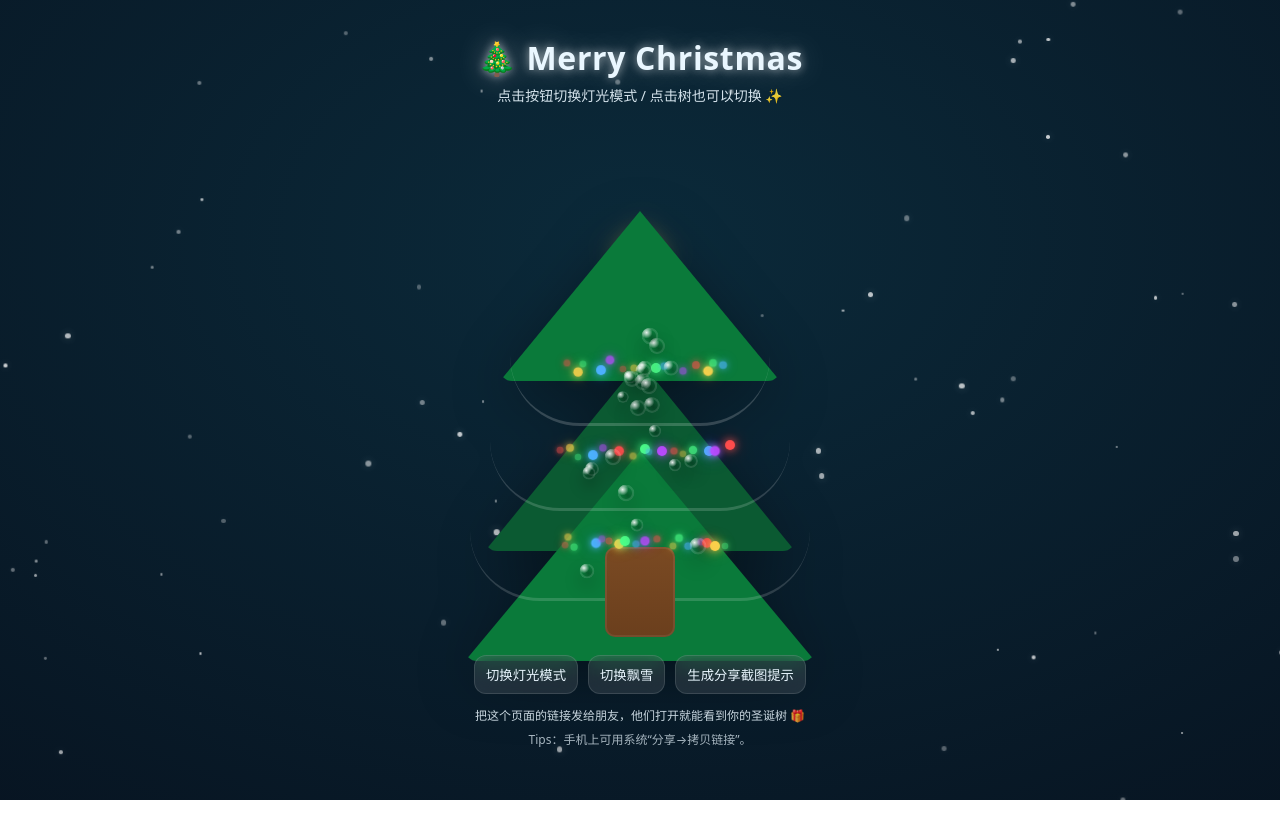
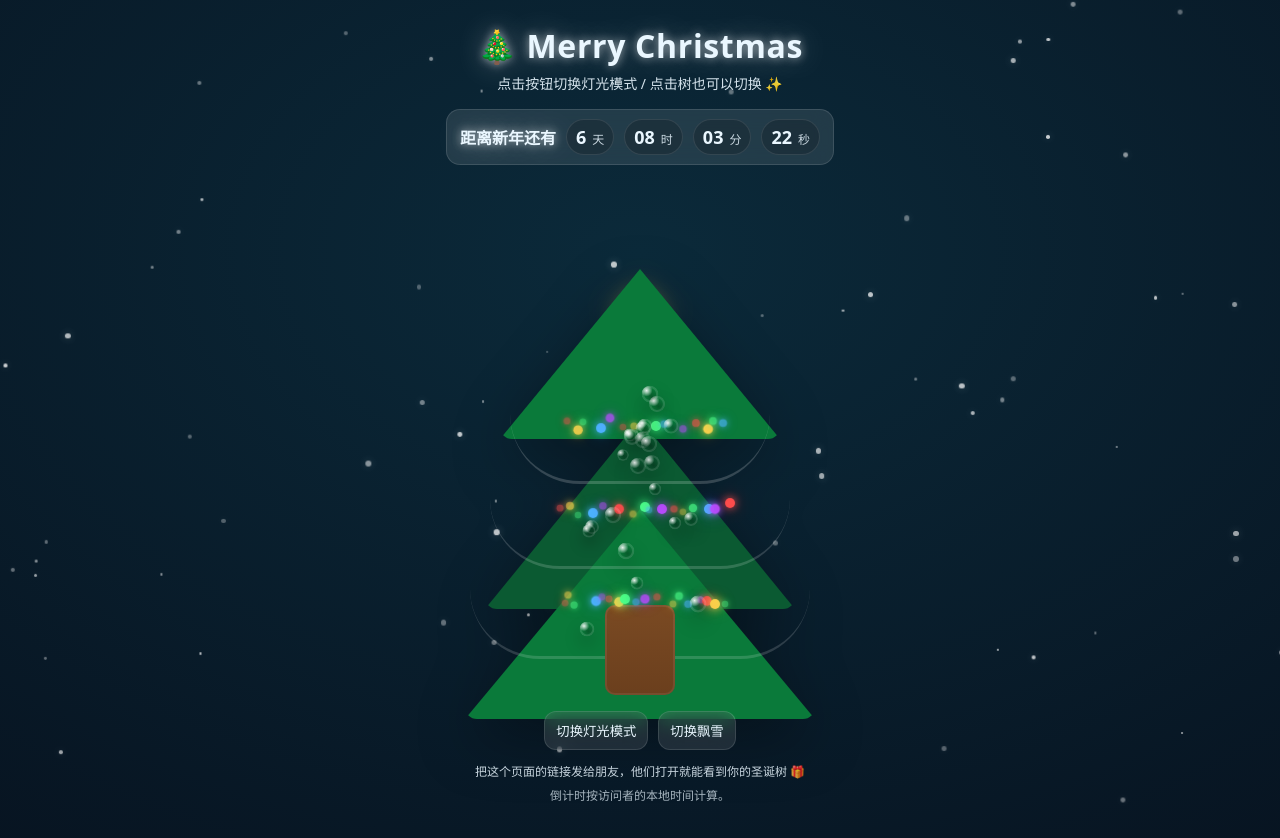
Before and after one commit to DXXB42/christmas-tree, a plain HTML site: page index.html in a window 1280 px wide. Before the commit the page ends 800 px from the top, so only its background shows below. Drawn offline with Linux system fonts and the light colour scheme.

Commit message:
Update index.html

```diff
--- a/index.html
+++ b/index.html
@@ -24,23 +24,41 @@
       overflow:hidden;
     }
     .wrap{
-      width:min(720px, 92vw);
+      width:min(780px, 92vw);
       text-align:center;
-      padding:24px 12px 40px;
+      padding:24px 12px 34px;
       position:relative;
       z-index:2;
     }
-    h1{
-      margin:0 0 6px;
-      font-weight:800;
-      letter-spacing:.02em;
-      text-shadow: var(--glow);
+    h1{ margin:0 0 6px; font-weight:800; letter-spacing:.02em; text-shadow: var(--glow); }
+    .sub{ opacity:.9; margin:0 0 10px; font-size:14px; }
+
+    /* Countdown */
+    .countdown{
+      display:inline-flex;
+      gap:10px;
+      align-items:center;
+      justify-content:center;
+      padding:10px 14px;
+      border-radius:14px;
+      background: rgba(255,255,255,.10);
+      box-shadow: inset 0 0 0 1px rgba(255,255,255,.12);
+      backdrop-filter: blur(10px);
+      margin: 6px 0 14px;
+      flex-wrap:wrap;
     }
-    .sub{
-      opacity:.9;
-      margin:0 0 16px;
-      font-size:14px;
+    .countdown b{ text-shadow: var(--glow); }
+    .pill{
+      display:inline-flex;
+      gap:6px;
+      align-items:baseline;
+      padding:6px 10px;
+      border-radius:999px;
+      background: rgba(0,0,0,.18);
+      box-shadow: inset 0 0 0 1px rgba(255,255,255,.10);
     }
+    .pill .num{ font-weight:800; font-size:18px; }
+    .pill .lab{ font-size:12px; opacity:.85; }
 
     /* Tree */
     .scene{
@@ -52,17 +70,15 @@
       align-items:flex-end;
       padding-bottom:10px;
     }
-
     .tree{
       position:relative;
       width:280px;
       height:420px;
       filter: drop-shadow(0 18px 30px rgba(0,0,0,.35));
+      user-select:none;
     }
     .layer{
-      position:absolute;
-      left:50%;
-      transform:translateX(-50%);
+      position:absolute; left:50%; transform:translateX(-50%);
       width:0;height:0;
       border-left:140px solid transparent;
       border-right:140px solid transparent;
@@ -72,62 +88,41 @@
     .layer:nth-child(1){ top:70px; border-bottom-color:var(--tree2); }
     .layer:nth-child(2){
       top:150px;
-      border-left-width:155px;
-      border-right-width:155px;
-      border-bottom-width:190px;
-      border-bottom-color:var(--tree1);
+      border-left-width:155px; border-right-width:155px;
+      border-bottom-width:190px; border-bottom-color:var(--tree1);
     }
     .layer:nth-child(3){
       top:240px;
-      border-left-width:175px;
-      border-right-width:175px;
-      border-bottom-width:210px;
-      border-bottom-color:var(--tree2);
+      border-left-width:175px; border-right-width:175px;
+      border-bottom-width:210px; border-bottom-color:var(--tree2);
     }
-
     .trunk{
-      position:absolute;
-      bottom:-6px;
-      left:50%;
-      transform:translateX(-50%);
-      width:70px;
-      height:90px;
+      position:absolute; bottom:-6px; left:50%; transform:translateX(-50%);
+      width:70px; height:90px;
       background: linear-gradient(#7a4a23, var(--trunk));
       border-radius:10px;
       box-shadow: inset 0 0 0 2px rgba(255,255,255,.07);
     }
-
     /* Star */
     .star{
-      position:absolute;
-      top:18px;
-      left:50%;
+      position:absolute; top:18px; left:50%;
       transform:translateX(-50%) rotate(0deg);
       width:52px;height:52px;
       filter: drop-shadow(0 0 14px rgba(255,220,90,.85));
       animation: spin 8s linear infinite;
     }
     .star:before{
-      content:"";
-      position:absolute;
-      inset:0;
+      content:""; position:absolute; inset:0;
       background: conic-gradient(from 0deg, #ffeaa6, #ffd25a, #fff3c9, #ffd25a, #ffeaa6);
-      clip-path: polygon(
-        50% 0%, 61% 35%, 98% 35%, 68% 57%,
-        79% 91%, 50% 70%, 21% 91%, 32% 57%,
-        2% 35%, 39% 35%
-      );
+      clip-path: polygon(50% 0%, 61% 35%, 98% 35%, 68% 57%, 79% 91%, 50% 70%, 21% 91%, 32% 57%, 2% 35%, 39% 35%);
       border-radius:10px;
     }
     @keyframes spin{ to{ transform:translateX(-50%) rotate(360deg);} }
 
     /* Garlands */
     .garland{
-      position:absolute;
-      left:50%;
-      transform:translateX(-50%);
-      width:260px;
-      height:70px;
+      position:absolute; left:50%; transform:translateX(-50%);
+      width:260px; height:70px;
       border-bottom: 3px solid rgba(255,255,255,.18);
       border-radius: 0 0 220px 220px;
       top:145px;
@@ -138,8 +133,7 @@
     /* Lights */
     .bulb{
       position:absolute;
-      width:10px;height:10px;
-      border-radius:50%;
+      width:10px;height:10px;border-radius:50%;
       box-shadow: 0 0 8px currentColor, 0 0 18px color-mix(in srgb, currentColor 50%, transparent);
       animation: blink 1.6s infinite;
     }
@@ -151,66 +145,40 @@
     /* Ornaments */
     .orn{
       position:absolute;
-      width:14px;height:14px;
-      border-radius:50%;
+      width:14px;height:14px;border-radius:50%;
       background: radial-gradient(circle at 30% 30%, rgba(255,255,255,.9), rgba(255,255,255,0) 35%),
                   radial-gradient(circle at 60% 65%, rgba(0,0,0,.25), rgba(0,0,0,0) 50%);
       box-shadow: inset 0 0 0 2px rgba(255,255,255,.12), 0 8px 16px rgba(0,0,0,.18);
     }
 
     /* Snow */
-    .snow{
-      position:fixed;
-      inset:-10vh 0 0 0;
-      pointer-events:none;
-      z-index:1;
-    }
+    .snow{ position:fixed; inset:-10vh 0 0 0; pointer-events:none; z-index:1; }
     .flake{
-      position:absolute;
-      top:-10vh;
-      width:6px;height:6px;
-      border-radius:50%;
+      position:absolute; top:-10vh;
+      width:6px;height:6px;border-radius:50%;
       background: rgba(255,255,255,.85);
       box-shadow: 0 0 10px rgba(255,255,255,.35);
       animation: fall linear infinite;
     }
-    @keyframes fall{
-      to{ transform: translate(var(--dx), 120vh); }
-    }
+    @keyframes fall{ to{ transform: translate(var(--dx), 120vh); } }
 
     /* Controls */
     .btns{
-      display:flex;
-      gap:10px;
-      justify-content:center;
-      flex-wrap:wrap;
-      margin-top:14px;
+      display:flex; gap:10px; justify-content:center; flex-wrap:wrap;
+      margin-top:12px;
     }
     button{
-      border:0;
-      padding:10px 12px;
-      border-radius:12px;
-      background: rgba(255,255,255,.10);
-      color:var(--text);
-      cursor:pointer;
-      backdrop-filter: blur(10px);
+      border:0; padding:10px 12px; border-radius:12px;
+      background: rgba(255,255,255,.10); color:var(--text);
+      cursor:pointer; backdrop-filter: blur(10px);
       box-shadow: inset 0 0 0 1px rgba(255,255,255,.12);
       transition:.15s transform ease, .15s background ease;
     }
     button:hover{ transform:translateY(-1px); background: rgba(255,255,255,.14); }
     button:active{ transform:translateY(0px) scale(.98); }
 
-    .note{
-      margin-top:12px;
-      font-size:12px;
-      opacity:.85;
-    }
-    .credit{
-      margin-top:6px;
-      font-size:12px;
-      opacity:.7;
-    }
-    a{ color:#b9f3ff; }
+    .note{ margin-top:12px; font-size:12px; opacity:.85; }
+    .credit{ margin-top:6px; font-size:12px; opacity:.7; }
   </style>
 </head>
 <body>
@@ -220,10 +188,17 @@
     <h1>🎄 Merry Christmas</h1>
     <p class="sub">点击按钮切换灯光模式 / 点击树也可以切换 ✨</p>
 
+    <div class="countdown" aria-label="Countdown">
+      <b id="countTitle">距离新年还有</b>
+      <span class="pill"><span class="num" id="d">0</span><span class="lab">天</span></span>
+      <span class="pill"><span class="num" id="h">00</span><span class="lab">时</span></span>
+      <span class="pill"><span class="num" id="m">00</span><span class="lab">分</span></span>
+      <span class="pill"><span class="num" id="s">00</span><span class="lab">秒</span></span>
+    </div>
+
     <div class="scene">
       <div class="tree" id="tree" aria-label="Christmas Tree">
         <div class="star"></div>
-
         <div class="layer"></div>
         <div class="layer"></div>
         <div class="layer"></div>
@@ -239,11 +214,10 @@
     <div class="btns">
       <button id="modeBtn">切换灯光模式</button>
       <button id="snowBtn">切换飘雪</button>
-      <button id="shotBtn">生成分享截图提示</button>
     </div>
 
     <div class="note">把这个页面的链接发给朋友，他们打开就能看到你的圣诞树 🎁</div>
-    <div class="credit">Tips：手机上可用系统“分享→拷贝链接”。</div>
+    <div class="credit">倒计时按访问者的本地时间计算。</div>
   </div>
 
 <script>
@@ -251,28 +225,27 @@
   const snowWrap = document.getElementById('snow');
   const modeBtn = document.getElementById('modeBtn');
   const snowBtn = document.getElementById('snowBtn');
-  const shotBtn = document.getElementById('shotBtn');
+
+  // Countdown
+  const dEl = document.getElementById('d');
+  const hEl = document.getElementById('h');
+  const mEl = document.getElementById('m');
+  const sEl = document.getElementById('s');
+  const countTitle = document.getElementById('countTitle');
 
   const modes = [
-    // mode 0: classic
     ['#ff4d4d','#ffd24d','#4dff88','#4db3ff','#b84dff'],
-    // mode 1: warm
     ['#ffb86b','#ffd56b','#fff0b3','#ff7aa2','#ffa86b'],
-    // mode 2: icy
     ['#a6f6ff','#6be4ff','#b3c7ff','#a6b0ff','#ffffff'],
   ];
   let mode = 0;
 
   function rand(min, max){ return Math.random()*(max-min)+min; }
 
-  function clearDecor(){
-    tree.querySelectorAll('.bulb,.orn').forEach(el=>el.remove());
-  }
+  function clearDecor(){ tree.querySelectorAll('.bulb,.orn').forEach(el=>el.remove()); }
 
   function addBulbsAndOrns(){
     const colors = modes[mode];
-
-    // Bulbs roughly along 3 garlands
     const garlandY = [150, 235, 325];
     const counts = [14, 16, 18];
 
@@ -282,21 +255,17 @@
         const b = document.createElement('div');
         b.className = 'bulb';
         const c = colors[k % colors.length];
-        b.style.color = c;
-        b.style.background = c;
+        b.style.color = c; b.style.background = c;
 
-        // distribute across tree width
         const x = 50 + (k-(n-1)/2) * (180/n) + rand(-6,6);
         b.style.left = `calc(50% + ${x-50}px)`;
         b.style.top = `${y + rand(-6,6)}px`;
         b.style.animationDuration = `${rand(1.1, 2.2)}s`;
         b.style.animationDelay = `${rand(0, 1.2)}s`;
-
         tree.appendChild(b);
       }
     });
 
-    // Ornaments random on tree body
     for(let i=0;i<22;i++){
       const o = document.createElement('div');
       o.className = 'orn';
@@ -304,13 +273,11 @@
       o.style.background += `, radial-gradient(circle at 70% 70%, ${c}, rgba(0,0,0,0) 55%)`;
 
       const top = rand(115, 360);
-      // width envelope grows with y
       const spread = (top-90) * 0.8;
       const left = rand(-spread/2, spread/2);
       o.style.left = `calc(50% + ${left}px)`;
       o.style.top = `${top}px`;
       o.style.transform = `scale(${rand(.85, 1.25)})`;
-
       tree.appendChild(o);
     }
   }
@@ -323,10 +290,8 @@
 
   // Snow
   let snowOn = true;
-  let flakes = [];
-  function makeSnow(count=80){
+  function makeSnow(count=90){
     snowWrap.innerHTML = '';
-    flakes = [];
     for(let i=0;i<count;i++){
       const f = document.createElement('div');
       f.className = 'flake';
@@ -345,32 +310,55 @@
       f.style.setProperty('--dx', dx);
 
       snowWrap.appendChild(f);
-      flakes.push(f);
     }
   }
-
   function toggleSnow(){
     snowOn = !snowOn;
     snowWrap.style.display = snowOn ? 'block' : 'none';
   }
 
-  // Share hint
-  function shareHint(){
-    const text = `分享小技巧：
-1）电脑：打开页面 → 复制地址栏链接发给朋友
-2）手机：浏览器“分享”→“拷贝链接”
-（截图也很有节日气氛🎄）`;
-    alert(text);
+  // Countdown to next Jan 1 (visitor's local time)
+  function pad2(n){ return String(n).padStart(2,'0'); }
+  function startCountdown(){
+    function tick(){
+      const now = new Date();
+      const y = now.getFullYear();
+      const nextNY = new Date(y + 1, 0, 1, 0, 0, 0, 0); // Jan 1 next year (local)
+      let diff = nextNY - now;
+
+      if (diff <= 0){
+        countTitle.textContent = '🎉 新年快乐！';
+        dEl.textContent = '0';
+        hEl.textContent = '00';
+        mEl.textContent = '00';
+        sEl.textContent = '00';
+        return;
+      }
+
+      const sec = Math.floor(diff / 1000);
+      const d = Math.floor(sec / 86400);
+      const h = Math.floor((sec % 86400) / 3600);
+      const m = Math.floor((sec % 3600) / 60);
+      const s = sec % 60;
+
+      dEl.textContent = d;
+      hEl.textContent = pad2(h);
+      mEl.textContent = pad2(m);
+      sEl.textContent = pad2(s);
+    }
+    tick();
+    setInterval(tick, 250);
   }
 
   // init
   addBulbsAndOrns();
   makeSnow(90);
+  startCountdown();
 
+  // controls
   modeBtn.addEventListener('click', nextMode);
   tree.addEventListener('click', nextMode);
   snowBtn.addEventListener('click', toggleSnow);
-  shotBtn.addEventListener('click', shareHint);
 </script>
 </body>
 </html>
```
